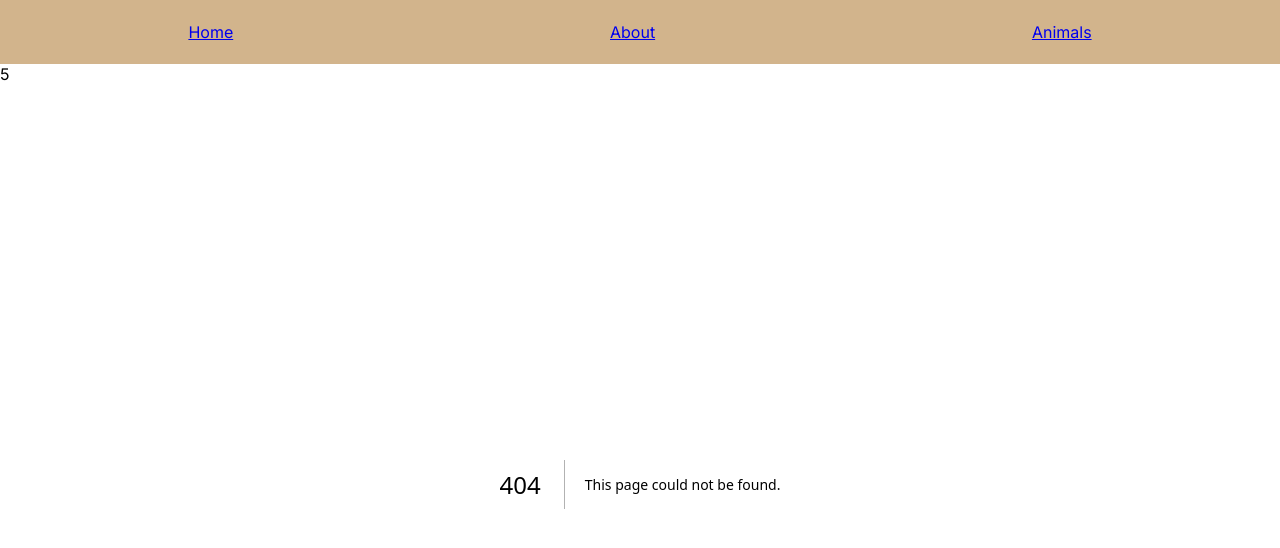
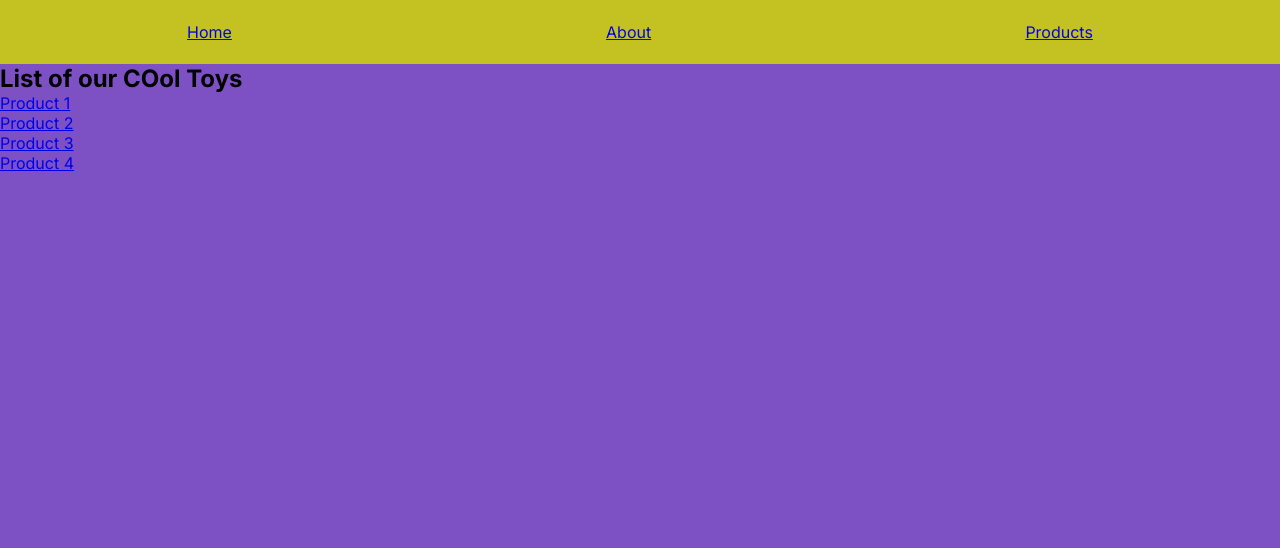
Before and after one commit to Burak-Ulku/ecommerce-store, a Next.js app: page /products in a window 1280 px wide. Before the commit this address had no page. Shown: the top 548 px of the page. Built offline with nearby package versions, Linux system fonts and the light colour scheme.

Commit message:
Create ecommerce store

```diff
--- a/app/globals.scss
+++ b/app/globals.scss
@@ -1,20 +1,16 @@
-.generateButton {
-  padding: 0.6rem;
-}
-
-global.scss * {
+* {
   margin: 0;
   padding: 0;
 }
 
 body {
-  background: rgb(68, 80, 185);
+  background: rgb(125, 81, 196);
 }
 
 nav {
   width: 100vw;
   height: 4rem;
-  background: tan;
+  background: rgb(196, 193, 35);
   display: flex;
   justify-content: space-around;
   align-items: center;
--- a/app/layout.js
+++ b/app/layout.js
@@ -5,7 +5,10 @@ import Link from 'next/link';
 const inter = Inter({ subsets: ['latin'] });
 
 export const metadata = {
-  title: { default: 'Home Page | Upleveled', template: '%s | Upleveled' },
+  title: {
+    default: 'Home Page | COol Toy Store',
+    template: '%s | COol Toy Store',
+  },
   description: 'Generated by create next app',
 };
 // Bu "children" applicationdaki hersey demek. Bütün dosyalar, bütün routlar vs.... ( layoutlarin genel durumu böyle)
@@ -18,10 +21,10 @@ export default function RootLayout({ children }) {
             {/* normalde bu parantezlerde "a" kullaniyoruz. nexjs de böyle bir özellik var, yukaridaki import next/linkden , a yerine link yaziyoruz. böylelikle , sayfa load ederken daha hizli calisiyor */}
             <Link href="/">Home</Link>
             <Link href="/about">About</Link>
-            <Link href="/animals">Animals</Link>
+            <Link href="/products">Products</Link>
           </nav>
         </div>
-        {Math.floor(Math.random() * 10)}
+
         {children}
       </body>
     </html>
--- /dev/null
+++ b/app/products/page.js
@@ -0,0 +1,28 @@
+import Link from 'next/link';
+
+export const metadata = {
+  title: 'Products Page',
+  description: 'Generated by create next app',
+};
+
+export default function ProductsPage() {
+  return (
+    <div>
+      <h2>List of our COol Toys</h2>
+      <ol>
+        <li>
+          <Link href="/">Product 1</Link>
+        </li>
+        <li>
+          <Link href="/about">Product 2</Link>
+        </li>
+        <li>
+          <Link href="/products">Product 3</Link>
+        </li>
+        <li>
+          <Link href="/">Product 4</Link>
+        </li>
+      </ol>
+    </div>
+  );
+}
```
Also changed, not shown: app/about/page.js (+15 -13 lines), app/animals/page.js (deleted, +0 -8 lines), app/page.js (+11 -4 lines).
